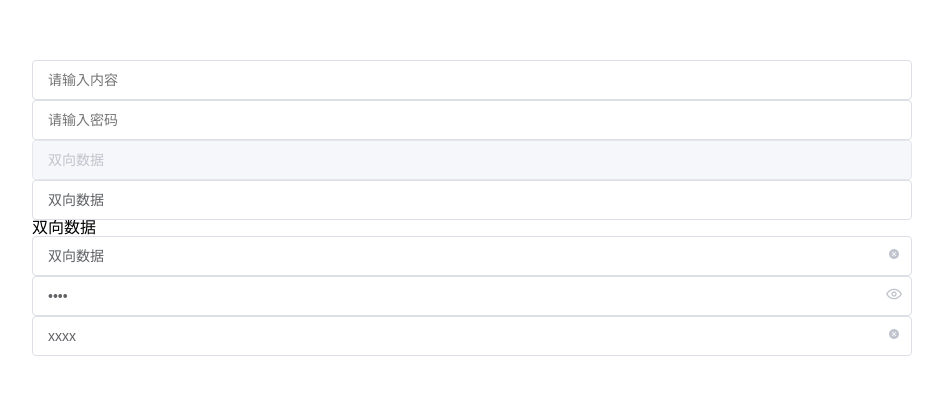
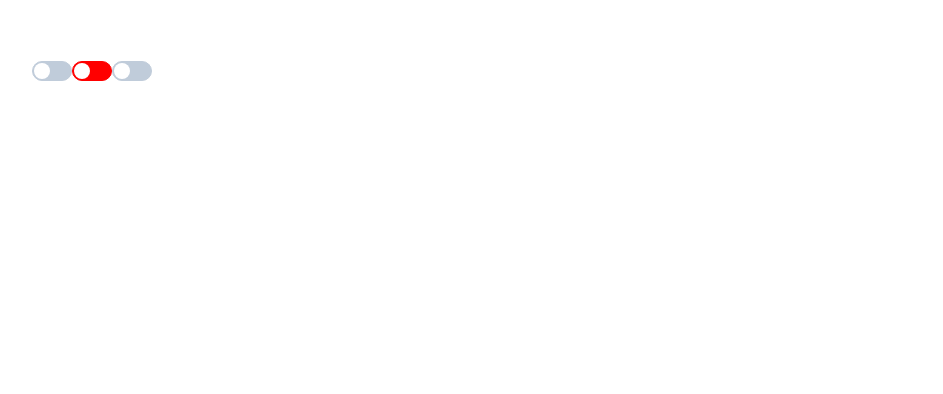
Before and after one commit to abstain23/y-ui, a Vue app: page / in a window 1280 px wide. Shown: the part 140-534 px from the top of the page, without its empty margins (168-1111 px from the left). Built offline with nearby package versions, Linux system fonts and the light colour scheme.

Commit message:
完成switch组件及测试用例

```diff
--- /dev/null
+++ b/src/App-input.vue
@@ -0,0 +1,53 @@
+<template>
+  <div id="app">
+    <y-input placeholder='请输入内容'></y-input>
+    <y-input placeholder='请输入密码' type='password'></y-input>
+    <y-input  v-model="modelValue" :maxlength='4' name='username' disabled></y-input>
+    <y-input  v-model="modelValue" :maxlength='4'></y-input>
+    {{modelValue}}
+    <y-input  v-model="modelValue" clearable></y-input>
+    <y-input  v-model="modelValue" show-password></y-input>
+    <y-input v-model="xxx" @clear='handleclear' clearable></y-input>
+  </div>
+</template>
+
+<script>
+export default {
+  name: 'App',
+  components: {},
+  data() {
+    return {
+      dialogVisible: false,
+      modelValue: '双向数据',
+      xxx: 'xxxx'
+    }
+  },
+  methods: {
+    handleclear() {
+      console.log('clear')
+    },
+    deleteClick(e) {
+      console.log('deleteClick', e);
+    },
+    beforeClose() {
+      console.log('father before close')
+    },
+    close() {
+      console.log('father close')
+    },
+    open() {
+      console.log('open')
+    }
+  }
+};
+</script>
+
+<style lang="scss" scoped>
+#app {
+  margin: 200px 200px;
+  button {
+    margin-left: 10px;
+    margin-bottom: 10px;
+  }
+}
+</style>
--- a/src/App.vue
+++ b/src/App.vue
@@ -1,13 +1,8 @@
 <template>
   <div id="app">
-    <y-input placeholder='请输入内容'></y-input>
-    <y-input placeholder='请输入密码' type='password'></y-input>
-    <y-input  v-model="modelValue" :maxlength='4' name='username' disabled></y-input>
-    <y-input  v-model="modelValue" :maxlength='4'></y-input>
-    {{modelValue}}
-    <y-input  v-model="modelValue" clearable></y-input>
-    <y-input  v-model="modelValue" show-password></y-input>
-    <y-input v-model="xxx" @clear='handleclear' clearable></y-input>
+    <y-switch v-model="active"></y-switch>
+    <y-switch v-model="active" active-color='green' inactive-color='red'></y-switch>
+    <y-switch v-model="active" name='gender' ref='xx'></y-switch>
   </div>
 </template>
 
@@ -17,26 +12,12 @@
   components: {},
   data() {
     return {
-      dialogVisible: false,
-      modelValue: '双向数据',
-      xxx: 'xxxx'
+      active: false
     }
   },
   methods: {
-    handleclear() {
-      console.log('clear')
-    },
-    deleteClick(e) {
-      console.log('deleteClick', e);
-    },
-    beforeClose() {
-      console.log('father before close')
-    },
-    close() {
-      console.log('father close')
-    },
-    open() {
-      console.log('open')
+    xx() {
+
     }
   }
 };
--- /dev/null
+++ b/src/components/switch.vue
@@ -0,0 +1,101 @@
+<template>
+  <div class="y-switch" @click="handleClick" :class="{ 'is-active': value }">
+    <span class="y-switch-core" ref="core" :style="styleColor">
+      <span class="y-switch-button"></span>
+    </span>
+    <input type="checkbox" class="y-switch-input" ref="input" :name="name" :checked= "value"/>
+  </div>
+</template>
+
+<script>
+export default {
+  name: 'ySwitch',
+  data() {
+    return {};
+  },
+  props: {
+    value: {
+      type: Boolean,
+      default: false
+    },
+    inactiveColor: {
+      type: String,
+      default: '#C0CCDA'
+    },
+    activeColor: {
+      type: String,
+      default: '#409EFF'
+    },
+    name: {
+      type: String,
+      default: ''
+    }
+  },
+  computed: {
+    styleColor() {
+      const color = this.value ? this.activeColor : this.inactiveColor
+      return {
+        borderColor:color,
+        backgroundColor:color
+      }
+    }
+  },
+  methods: {
+    handleClick() {
+      this.$emit('input', !this.value);
+    }
+  }
+};
+</script>
+
+<style lang="scss">
+.y-switch {
+  display: inline-block;
+  align-items: center;
+  position: relative;
+  font-size: 14px;
+  line-height: 20px;
+  vertical-align: middle;
+  .y-switch-core {
+    margin: 0;
+    display: inline-block;
+    position: relative;
+    width: 40px;
+    height: 20px;
+    border: 1px solid #dcdfe6;
+    outline: none;
+    border-radius: 10px;
+    box-sizing: border-box;
+    background: #dcdfe6;
+    cursor: pointer;
+    transition: border-color 0.3s, background-color 0.3s;
+    vertical-align: middle;
+    .y-switch-button {
+      position: absolute;
+      top: 1px;
+      left: 1px;
+      border-radius: 100%;
+      transition: all 0.3s;
+      width: 16px;
+      height: 16px;
+      background-color: #fff;
+    }
+  }
+  &.is-active {
+    .y-switch-core {
+      border-color: #409eff;
+      background-color: #409eff;
+      .y-switch-button {
+        transform: translateX(20px);
+      }
+    }
+  }
+  .y-switch-input{
+    position:absolute;
+    width: 0;
+    height: 0;
+    opacity: 0;
+    margin: 0;
+  }
+}
+</style>
--- a/src/main.js
+++ b/src/main.js
@@ -4,6 +4,7 @@
 import Icon from './components/icon.vue'
 import Dialog from './components/dialog.vue';
 import Input from './components/input.vue';
+import Switch from './components/switch.vue'
 
 import '@/assets/css/normalize.css'
 import '@/assets/css/font.css'
@@ -13,7 +14,7 @@
 Vue.component(Icon.name, Icon)
 Vue.component(Dialog.name, Dialog)
 Vue.component(Input.name, Input)
-
+Vue.component(Switch.name, Switch)
 
 
 new Vue({
```
Also changed, not shown: 1 other file (tests, documents, lock files or other folders).
